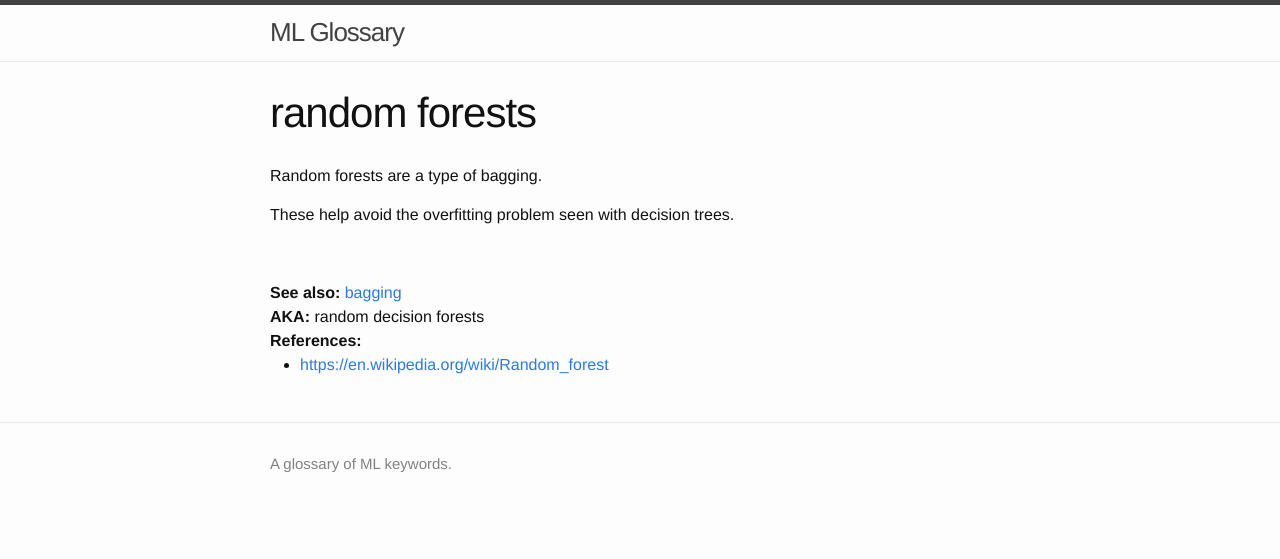
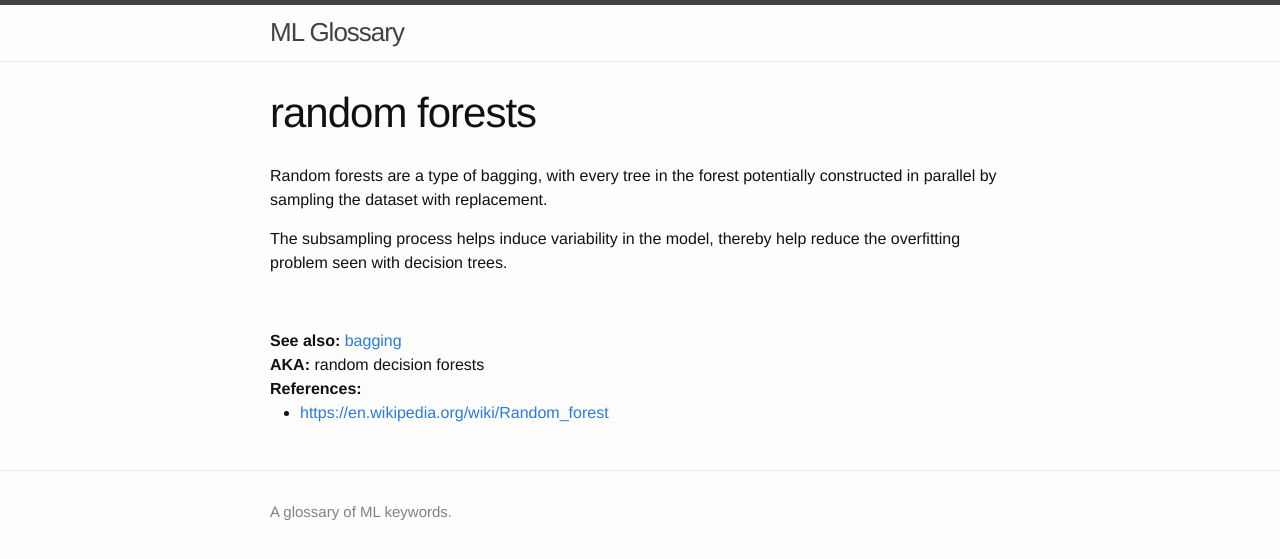
Before and after one commit to teju85/ml-glossary, a Jekyll site: the page built from src/_posts/2018-01-01-random-forests.md, in a window 1280 px wide. Shown: the top 559 px of the page. Built offline with Jekyll 4.4.1, drawn with Linux system fonts in a browser that asks for light colours.

Commit message:
Updated random forests and added simplex method

```diff
--- a/src/_posts/2018-01-01-random-forests.md
+++ b/src/_posts/2018-01-01-random-forests.md
@@ -5,6 +5,8 @@ aka: random decision forests
 seealso: bagging
 references: https://en.wikipedia.org/wiki/Random_forest
 ---
-Random forests are a type of bagging.
+Random forests are a type of bagging, with every tree in the forest potentially
+constructed in parallel by sampling the dataset with replacement.
 
-These help avoid the overfitting problem seen with decision trees.
+The subsampling process helps induce variability in the model, thereby help
+reduce the overfitting problem seen with decision trees.
```
Also changed, not shown: src/_posts/2018-01-01-simplex-algorithm.md (added, +23 -0 lines).
